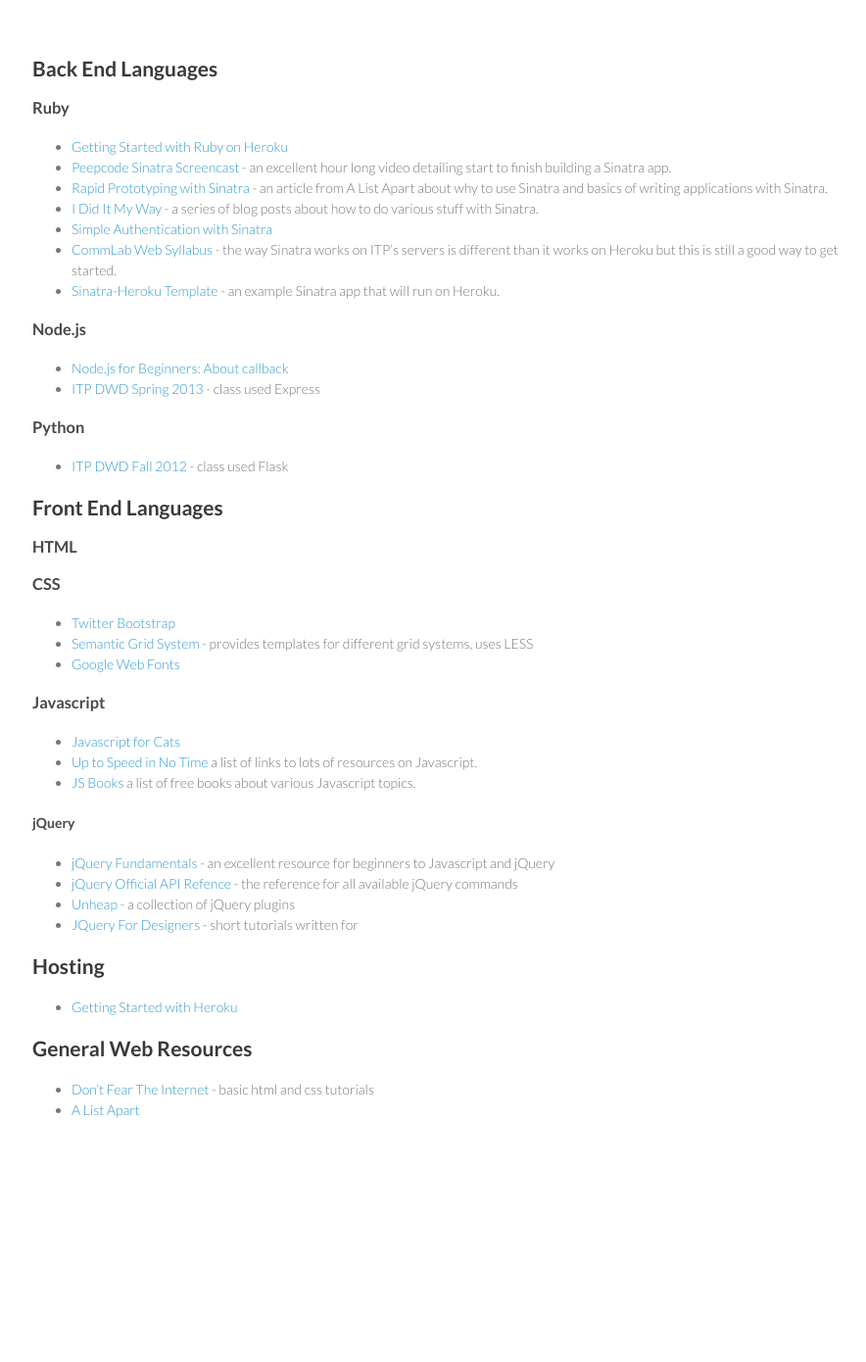
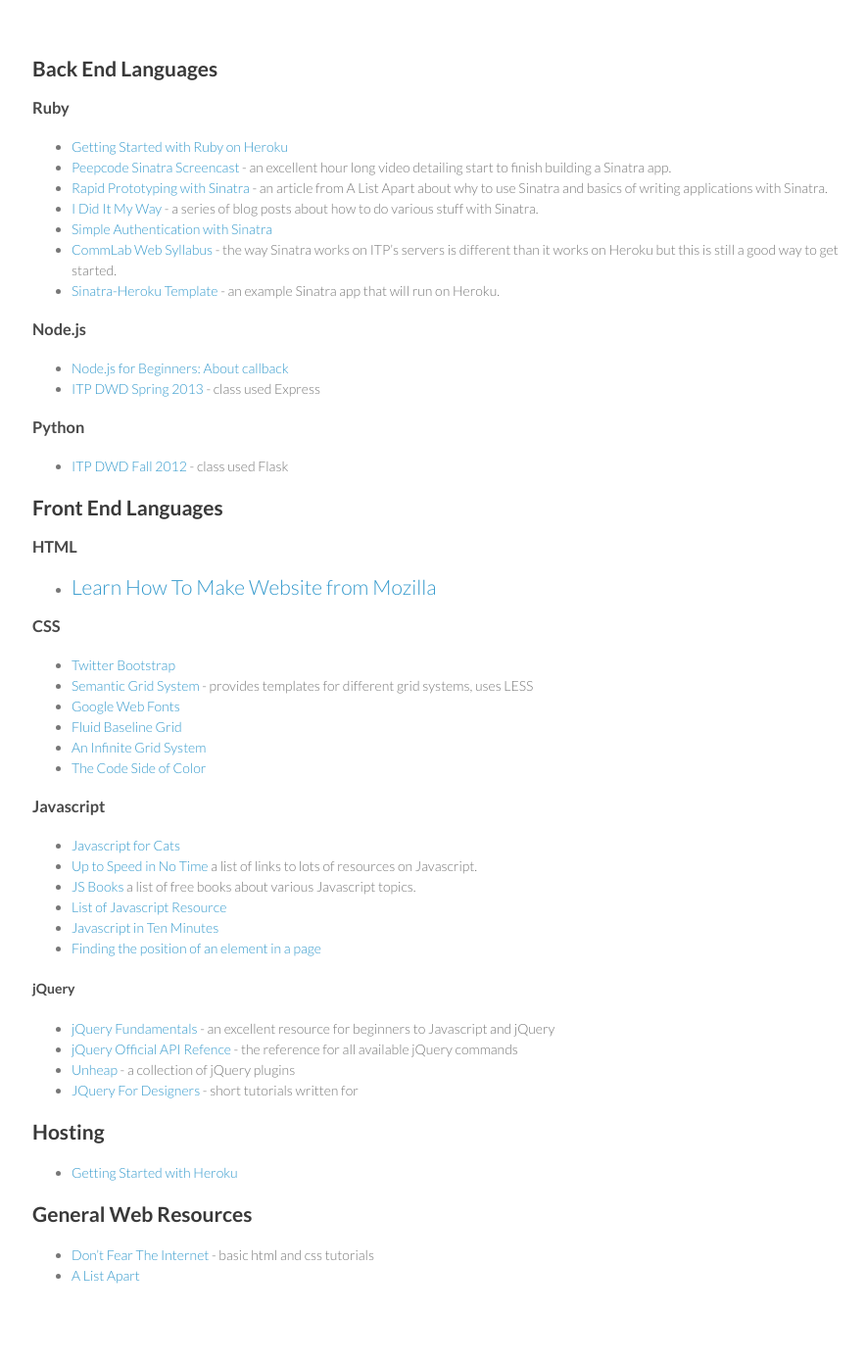
Before and after one commit to itpresidents/itpresidents.github.com, a Jekyll site: the page built from resources/web.md, in a window 1280 px wide. Shown: the whole page at 98% size, without its empty margins (177-1061 px from the left). Built offline with Jekyll 4.4.1, drawn with Linux system fonts in a browser that asks for light colours; Markdown is read by kramdown in place of the engine named in the settings; before the commit the page ends 1221 px from its top, so only the background shows below that.

Commit message:
added links

```diff
--- a/resources/web.md
+++ b/resources/web.md
@@ -27,10 +27,16 @@
 
 ### HTML
 
+- [Learn How To Make Website from Mozilla](https://developer.mozilla.org/en-US/learn)
+-
+
 ### CSS
 - [Twitter Bootstrap](http://twitter.github.com/bootstrap/)
 - [Semantic Grid System](http://semantic.gs/) - provides templates for different grid systems, uses LESS
 - [Google Web Fonts](http://www.google.com/webfonts#)
+- [Fluid Baseline Grid](http://fluidbaselinegrid.com/)
+- [An Infinite Grid System](http://alistapart.com/article/the-infinite-grid)
+- [The Code Side of Color](http://coding.smashingmagazine.com/2012/10/04/the-code-side-of-color/)
 
 ### Javascript
 
@@ -38,6 +44,9 @@
 - [Up to Speed in No Time](http://ericleads.com/2011/09/learning-javascript-up-to-speed-in-no-time/) a list of links to
 lots of resources on Javascript.
 - [JS Books](http://jsbooks.revolunet.com/) a list of free books about various Javascript topics.
+- [List of Javascript Resource](https://gist.github.com/LindseyB/5015434)
+- [Javascript in Ten Minutes](https://github.com/spencertipping/js-in-ten-minutes)
+- [Finding the position of an element in a page](http://www.quirksmode.org/js/findpos.html)
 
 #### jQuery
 
```
